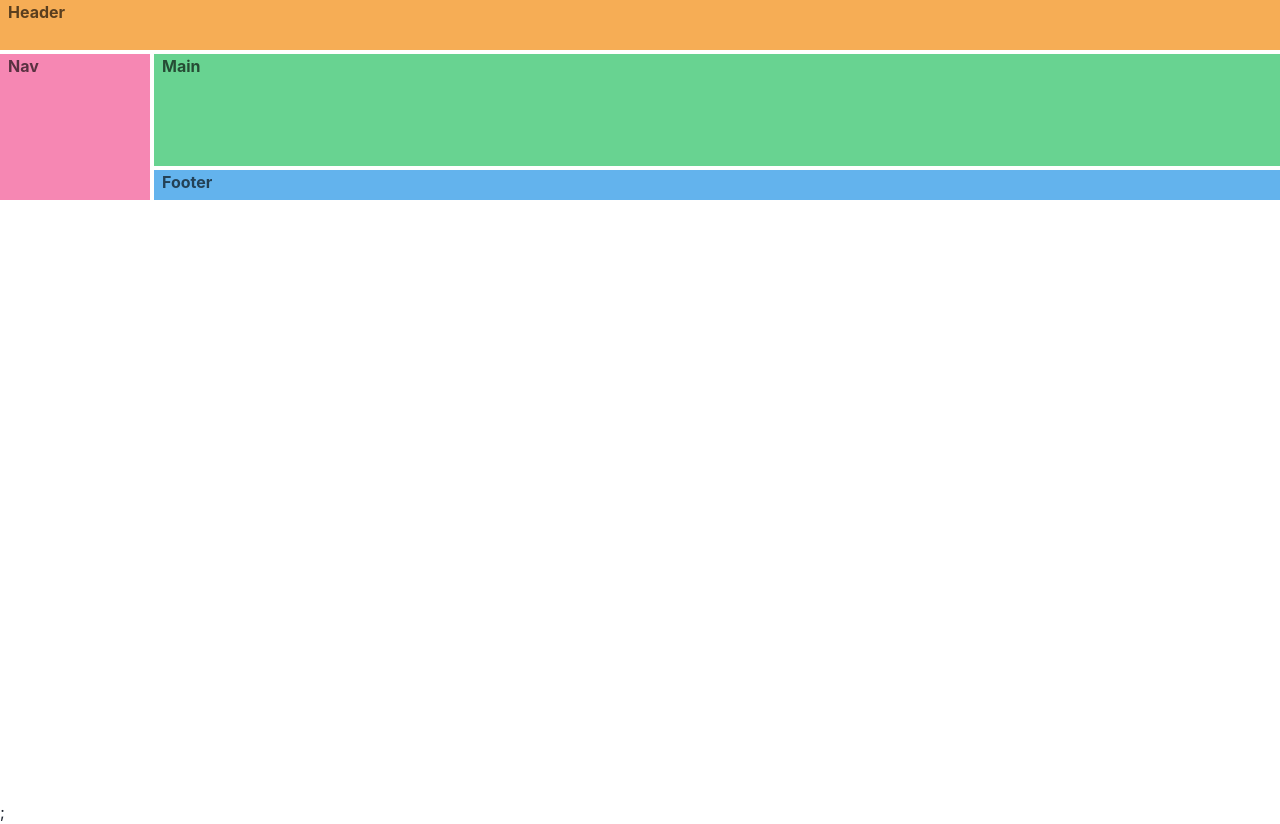
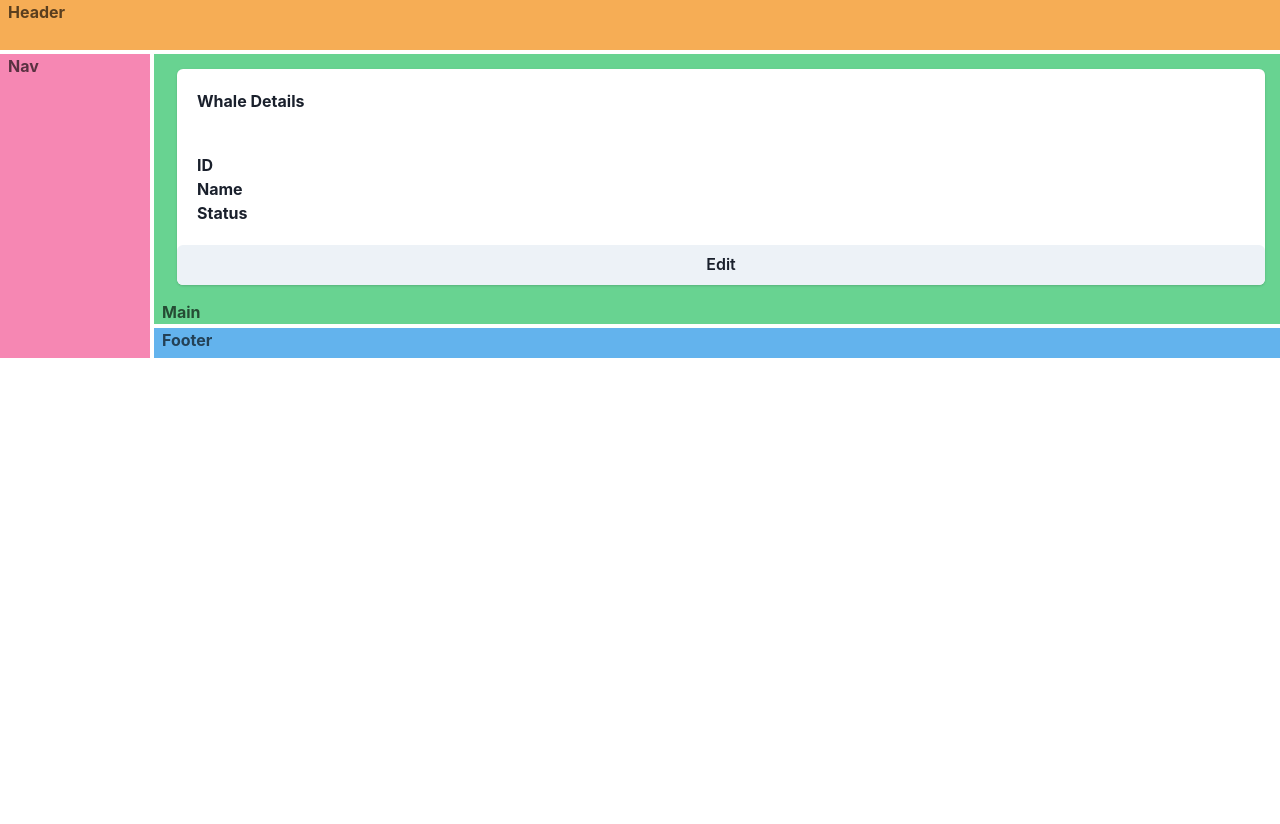
Before and after one commit to Julian-Tipler/save-the-whales-flow, a React (Vite) app: page /whales/1 in a window 1280 px wide. After the commit the page ends 800 px from the top, so only its background shows below. Built offline with nearby package versions, Linux system fonts and the light colour scheme.

Commit message:
changed routes to only change body, built basics of whales details edit and view

```diff
--- a/src/App.tsx
+++ b/src/App.tsx
@@ -1,5 +1,5 @@
 import React from "react";
-import { ChakraProvider } from "@chakra-ui/react";
+import { ChakraProvider, Grid, GridItem } from "@chakra-ui/react";
 import { RouterProvider, createBrowserRouter, Route } from "react-router-dom";
 import WhaleDetailsPage from "./frontend/WhaleDetails";
 import PedigreePage from "./frontend/Pedigree";
@@ -8,9 +8,7 @@ const router = createBrowserRouter([
   {
     path: "/",
     element: <PedigreePage />,
-    children: [
-
-    ]
+    children: [],
   },
   { path: "whales/:whaleId", element: <WhaleDetailsPage /> },
   { path: "login", element: <div>login</div> },
@@ -19,7 +17,35 @@ const router = createBrowserRouter([
 function App() {
   return (
     <ChakraProvider>
-      <RouterProvider router={router} />
+      <div style={{ width: "100vw", height: "100vh" }}>
+        <Grid
+          templateAreas={`"header header"
+                  "nav main"
+                  "nav footer"`}
+          gridTemplateRows={"50px 1fr 30px"}
+          gridTemplateColumns={"150px 1fr"}
+          h="200px"
+          gap="1"
+          color="blackAlpha.700"
+          fontWeight="bold"
+        >
+          <GridItem pl="2" bg="orange.300" area={"header"}>
+            Header
+          </GridItem>
+          <GridItem pl="2" bg="pink.300" area={"nav"}>
+            Nav
+          </GridItem>
+          <GridItem pl="2" bg="green.300" area={"main"}>
+            <div style={{ padding: "15px" }}>
+              <RouterProvider router={router} />
+            </div>
+            Main
+          </GridItem>
+          <GridItem pl="2" bg="blue.300" area={"footer"}>
+            Footer
+          </GridItem>
+        </Grid>
+      </div>
     </ChakraProvider>
   );
 }
--- a/src/frontend/Pedigree/Pedigree.tsx
+++ b/src/frontend/Pedigree/Pedigree.tsx
@@ -73,7 +73,8 @@ export function Pedigree() {
   );
 
   return (
-    <div style={{ width: "100vw", height: "100vh" }}>
+    // can't be based on view height
+    <div>
       <ReactFlowProvider>
         <div
           className="reactflow-wrapper"
--- a/src/frontend/WhaleDetails/WhaleDetails.tsx
+++ b/src/frontend/WhaleDetails/WhaleDetails.tsx
@@ -1,41 +1,42 @@
+import React from "react";
 import {
   Card,
   CardHeader,
   CardBody,
-  CardFooter,
-  Flex,
-  Grid,
-  GridItem,
+  Form,
+  Text,
+  Button,
 } from "@chakra-ui/react";
-import React from "react";
 
 export const WhaleDetails = () => {
+  const [editMode, setEditMode] = React.useState(false);
+
+  if (editMode) {
+    // TODO edit form
+    return (
+      <Card>
+        <Button
+          onClick={() =>
+            console.log(
+              "handle function which saves changes THEN saves editMode to false"
+            )
+          }
+        >
+          Save
+        </Button>
+      </Card>
+    );
+  }
+
   return (
-    <div style={{ width: "100vw", height: "100vh" }}>
-      <Grid
-        templateAreas={`"header header"
-                  "nav main"
-                  "nav footer"`}
-        gridTemplateRows={"50px 1fr 30px"}
-        gridTemplateColumns={"150px 1fr"}
-        h="200px"
-        gap="1"
-        color="blackAlpha.700"
-        fontWeight="bold"
-      >
-        <GridItem pl="2" bg="orange.300" area={"header"}>
-          Header
-        </GridItem>
-        <GridItem pl="2" bg="pink.300" area={"nav"}>
-          Nav
-        </GridItem>
-        <GridItem pl="2" bg="green.300" area={"main"}>
-          Main
-        </GridItem>
-        <GridItem pl="2" bg="blue.300" area={"footer"}>
-          Footer
-        </GridItem>
-      </Grid>
-    </div>
+    <Card>
+      <CardHeader>Whale Details</CardHeader>
+      <CardBody>
+        <Text>ID</Text>
+        <Text>Name</Text>
+        <Text>Status</Text>
+      </CardBody>
+      <Button onClick={() => setEditMode(true)}>Edit</Button>
+    </Card>
   );
 };
--- a/src/frontend/WhaleDetails/WhaleDetailsPage.tsx
+++ b/src/frontend/WhaleDetails/WhaleDetailsPage.tsx
@@ -5,7 +5,7 @@ import { WhaleProvider } from "./Context/WhaleContext";
 const PedigreePage = () => {
   return (
     <WhaleProvider>
-      <WhaleDetails />;
+      <WhaleDetails />
     </WhaleProvider>
   );
 };
```
